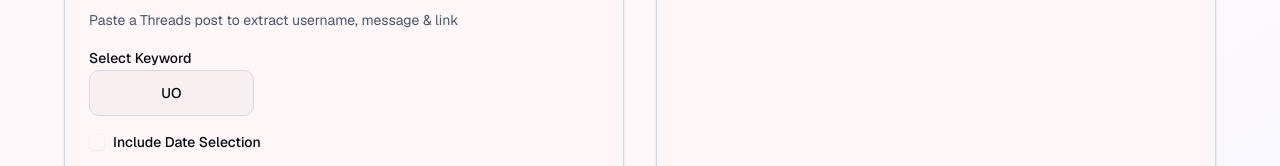
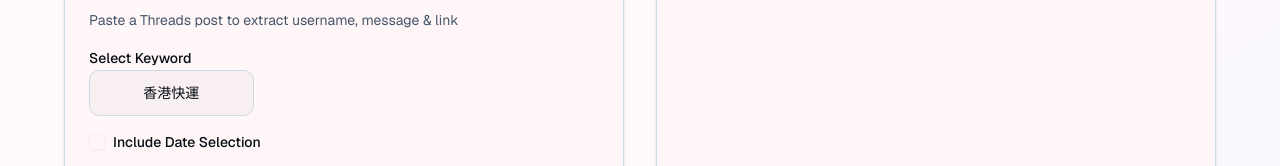
Before and after one commit to nikita2423/xsh-manual-extraction, a Next.js app: page / in a window 1280 px wide. Both pictures are taken after a click on the tab "Threads Insertor". Shown: the part 291-457 px from the top of the page. Built offline with nearby package versions, Linux system fonts and the light colour scheme.

Commit message:
feat: thread extractor

```diff
--- a/components/threads-panel.tsx
+++ b/components/threads-panel.tsx
@@ -13,7 +13,7 @@ interface ThreadsPanelProps {
   setInput: (input: string) => void;
 }
 
-const KEYWORDS = [{ value: "香港快運", label: "UO" }];
+const KEYWORDS = [{ value: "香港快運", label: "香港快運" }];
 
 export function ThreadsPanel({
   onExtract,
```
